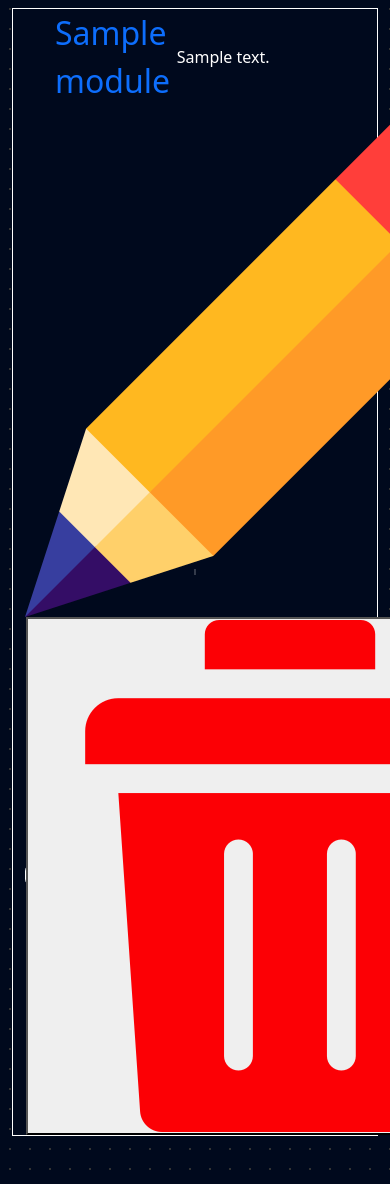
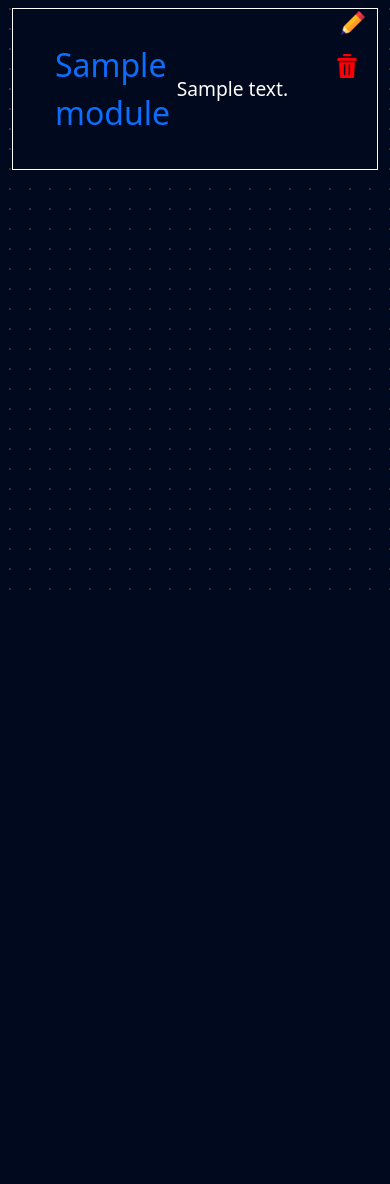
Before and after one commit to nberdi/Flashcard-App, a Flask app: page /my_modules in a window 390 px wide; the page is wider, and only the part inside the window is pictured. Shown: the part 241-1425 px from the top of that part. After the commit the page ends 831 px from the top of that part, so only its background shows below. Run offline with Flask 3, Linux system fonts and the light colour scheme; tables that the repository leaves empty hold one stand-in row (values such as "Sample post").

Commit message:
added scrolling to long content areas for better usability; styled the edit and delete buttons for consistency; included media queries to ensure proper layout on small screens

```diff
--- a/static/css/style.css
+++ b/static/css/style.css
@@ -15,7 +15,7 @@ nav {
 .header{
     padding: 4rem;
 }
-form {
+.form {
     background-image: radial-gradient(#ffffff33 1px, #00091d 1px);
     border: 0.0625rem solid white;
     border-radius: 8px;
@@ -146,14 +146,14 @@ form {
 
 /* style of my modules page */
 .module_container {
-    min-height: 4rem;
+    width: 90%;
     background-image: radial-gradient(#ffffff33 1px, #00091d 1px);
     border: 1px solid white;
     margin-bottom: 3rem;
 }
 .column_container {
+    height: 10rem;
     font-size: 1rem;
-    min-height: 4rem;
     display: flex;
     align-items: center;
     text-align: left;
@@ -166,5 +166,27 @@ form {
     font-size: 2.5em;
 }
 .flashcard_description {
+    font-size: 1.2rem;
     margin: 0;
+    max-height: 10rem;
+    overflow-y: auto;
 }
+.module_delete_btn {
+    background-color: transparent;
+    border: none;
+    margin-left: 1rem;
+    margin-top: 0.2rem;
+}
+.setting_img {
+    width: 1.5rem;
+}
+@media (max-width: 726px) {
+    .module_container {
+        width: 100%;
+    }
+    .module_delete_btn {
+        margin-left: -0.5rem;
+        margin-top: 1rem;
+        text-align: center;
+    }
+}
```
